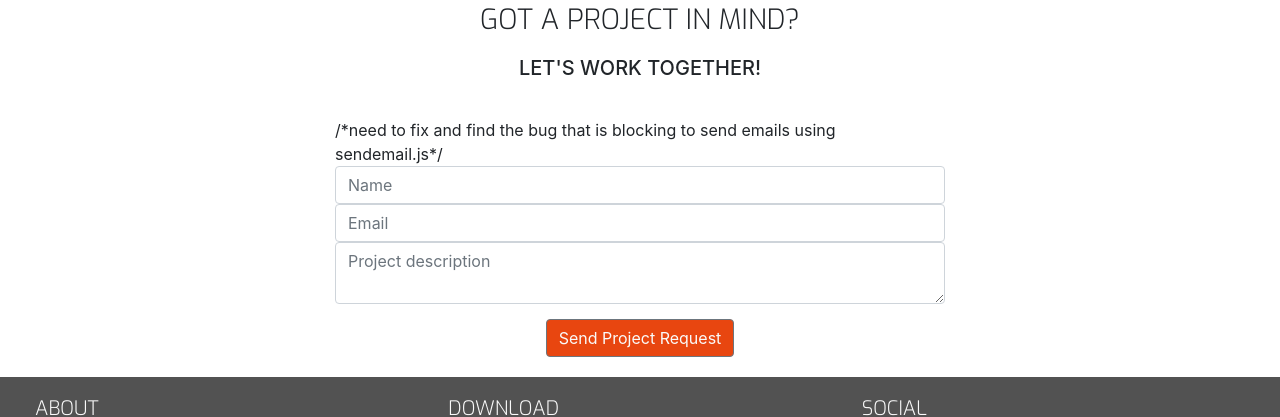
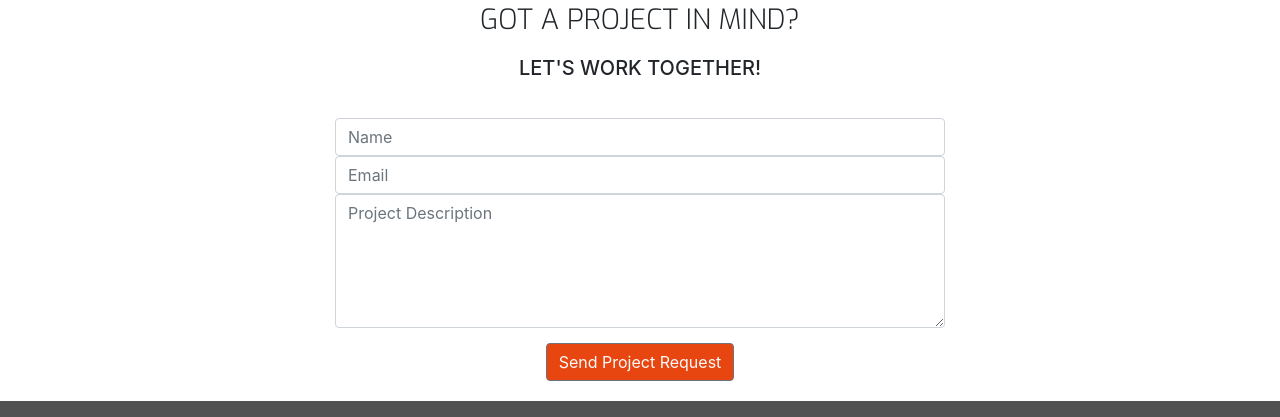
Before and after one commit to EliasOPrado/resume-project, a plain HTML site: page contact.html in a window 1280 px wide. Shown: the part 391-808 px from the top of the page. Drawn offline with nearby package versions, Linux system fonts and the light colour scheme.

Commit message:
removed two bugs in contact.html

```diff
--- a/assets/JS/sendEmail.js
+++ b/assets/JS/sendEmail.js
@@ -11,3 +11,4 @@ function sendMail(contactForm) {
     );
     return false; //to block from loading a new page without request.
 }
+/*If you need to change which email you will receive projects request or work opportunitis, please check the EmailJs.com*/
--- a/contact.html
+++ b/contact.html
@@ -67,11 +67,10 @@
             <h5 class="uppercase text-center">Let's work together!</h5>
 
             <div class="center-form">
-                /*need to fix and find the bug that is blocking to send emails using sendemail.js*/
-                <form onsubmit="return sendEmail(this);" method="POST">
-                    <input type="text" name="name" id="full-name" class="form-control" placeholder="Name" required/>
-                    <input type="email" name="email" id="email-address" class="form-control" placeholder="Email" required/>
-                    <textarea rowsa="5" name="projectsummary" id="projectsummary" class="form-control" placeholder="Project description" required></textarea>
+                <form onsubmit="return sendMail(this);" method="POST">
+                    <input type="text" name="name" class="form-control" id="name" placeholder="Name" required/>
+                    <input type="text" name="emailaddress" class="form-control" id="emailaddress" placeholder="Email" required/>
+                    <textarea rows="5" name="projectsummary" class="form-control" id="projectsummary" placeholder="Project Description" required></textarea>
                     <div class="form-row text-center">
                         <div class="col">
                             <button type="submit" class="btn btn-secondary">Send Project Request</button>
```
